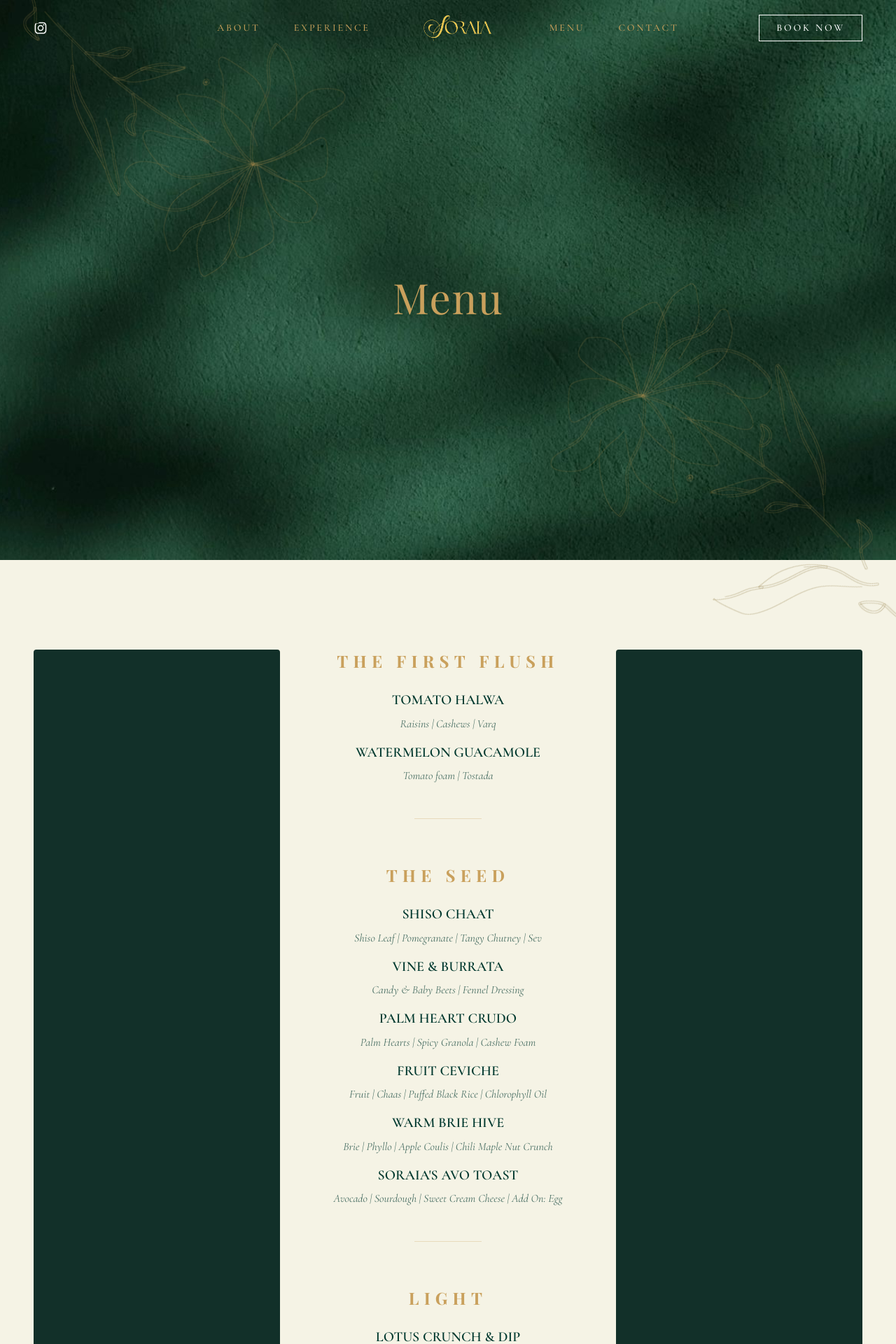
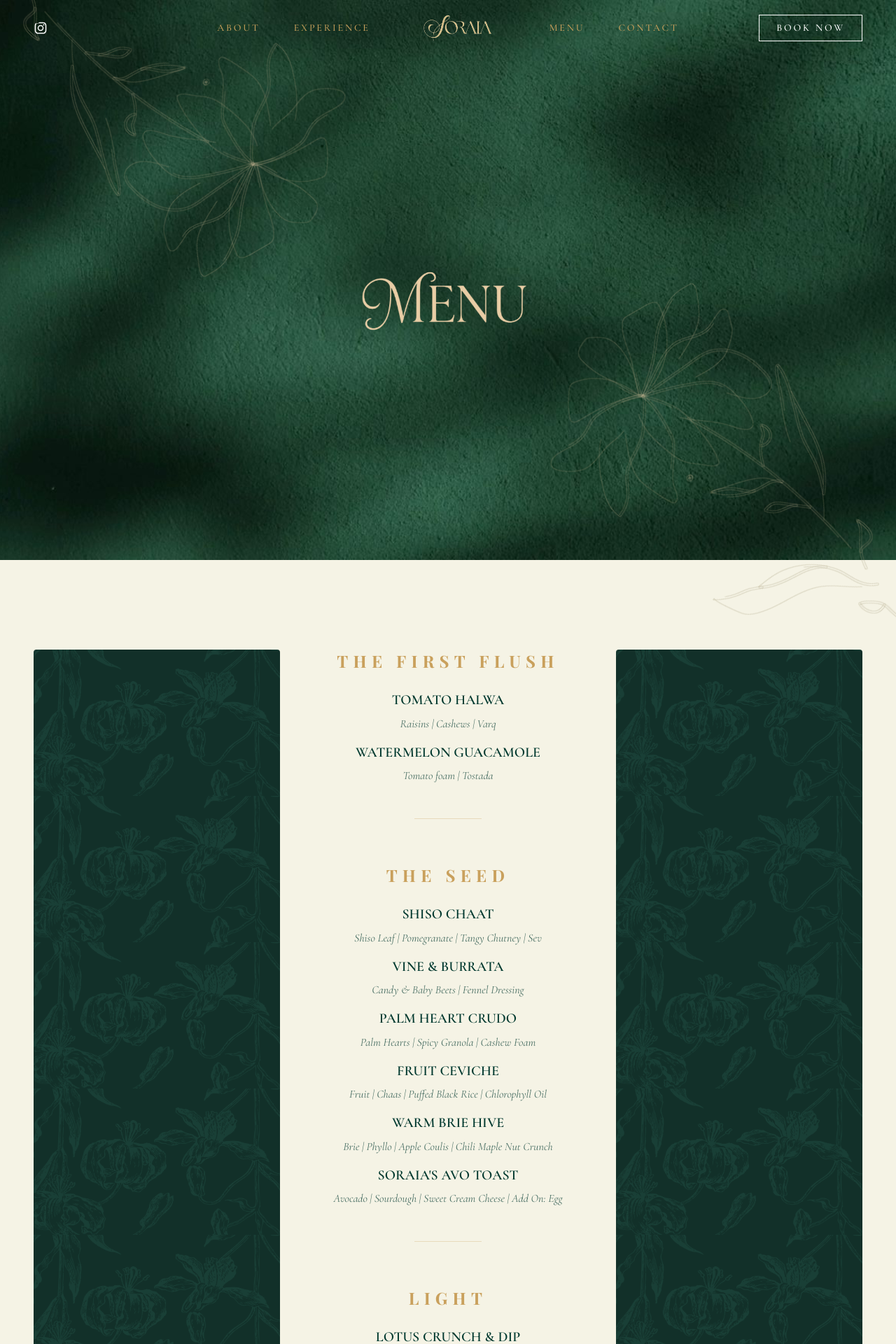
Before and after one commit to ashmay29/Soraia, a Next.js app in the folder apps/kepler/: page /menu in a window 1280 px wide. Shown: the top 1920 px of the page at 70% size. Built offline with nearby package versions, Linux system fonts and the light colour scheme; a web font is replaced by a local one.

Commit message:
Update menu (#8)

```diff
--- a/apps/kepler/src/app/menu/page.tsx
+++ b/apps/kepler/src/app/menu/page.tsx
@@ -4,6 +4,8 @@
 import Navigation from "@/components/navbar/Navigation";
 import Image from "next/image";
 import FlowerBorder from "@/components/Hero/animations/FlowerBorder";
+import Footer from "@/components/Footer";
+import { GOLD_FILTER } from "@/lib/filters";
 
 // Menu data structure
 const menuData = [
@@ -148,8 +150,19 @@
         />
         <div className="relative z-10 mx-auto w-full max-w-7xl">
           <div className="text-center">
-            {/* Menu Title */}
-            <h1 className="font-display text-gold mb-8 text-6xl tracking-wide">Menu</h1>
+            {/* Menu Logo */}
+            <div className="flex w-full justify-center">
+              <div className="relative h-48 w-48 md:h-72 md:w-72 lg:h-96 lg:w-96">
+                <Image
+                  src="/logo/menu.png"
+                  alt="Menu"
+                  fill
+                  className="object-contain"
+                  style={{ filter: GOLD_FILTER }}
+                  priority
+                />
+              </div>
+            </div>
           </div>
         </div>
       </section>
@@ -165,6 +178,9 @@
 
       {/* Section 3: Mezcal & Gin - Two Column Drink List on Left, Image on Right */}
       <MezcalGinSection />
+
+      {/* Footer */}
+      <Footer />
     </div>
   );
 }
@@ -206,14 +222,15 @@
               isVisible ? "translate-x-0 opacity-100" : "-translate-x-10 opacity-0"
             }`}
           >
-            <div className="relative h-full min-h-[2000px] overflow-hidden rounded-sm">
-              <Image
-                src="/background/background.png"
-                alt="Menu background"
-                fill
-                className="object-cover"
-              />
-            </div>
+            <div
+              className="relative h-full min-h-[2000px] overflow-hidden rounded-sm"
+              style={{
+                backgroundImage: "url('/background/background.png')",
+                backgroundSize: "contain",
+                backgroundRepeat: "repeat-y",
+                backgroundPosition: "center top",
+              }}
+            ></div>
           </div>
 
           {/* CENTER COLUMN - Menu Content */}
@@ -259,14 +276,15 @@
             }`}
             style={{ transitionDelay: "400ms" }}
           >
-            <div className="relative h-full min-h-[2000px] overflow-hidden rounded-sm">
-              <Image
-                src="/background/background.png"
-                alt="Menu background"
-                fill
-                className="object-cover"
-              />
-            </div>
+            <div
+              className="relative h-full min-h-[2000px] overflow-hidden rounded-sm"
+              style={{
+                backgroundImage: "url('/background/background.png')",
+                backgroundSize: "contain",
+                backgroundRepeat: "repeat-y",
+                backgroundPosition: "center top",
+              }}
+            ></div>
           </div>
         </div>
       </div>
--- a/apps/kepler/src/components/About.tsx
+++ b/apps/kepler/src/components/About.tsx
@@ -71,7 +71,7 @@
             style={{ transitionDelay: "200ms" }}
           >
             <div
-              className="bg-primary relative flex aspect-4/5 items-center justify-center p-12"
+              className="bg-primary relative flex aspect-4/5 items-center justify-center p-4 md:p-12"
               style={{
                 backgroundImage: "url('/background/background.png')",
                 backgroundSize: "cover",
@@ -93,7 +93,7 @@
                   </div>
 
                   {/* Straight Collage Grid */}
-                  <div className="absolute inset-8 z-10 grid grid-cols-2 grid-rows-6 gap-2">
+                  <div className="absolute inset-4 z-10 grid grid-cols-2 grid-rows-6 gap-2 md:inset-8">
                     {/* Top Left - Large Vertical */}
                     <div className="relative col-span-1 row-span-4 transition-transform hover:scale-[1.02]">
                       <Image
@@ -137,7 +137,7 @@
                     {/* Ambience Text Overlay */}
                     <div className="pointer-events-none absolute top-[63%] left-1/2 z-20 -translate-x-1/2 -translate-y-1/2">
                       <h3
-                        className="font-display bg-cover bg-clip-text bg-center text-6xl tracking-widest text-transparent"
+                        className="font-display bg-cover bg-clip-text bg-center text-3xl tracking-widest text-transparent md:text-6xl"
                         style={{
                           backgroundImage: "url('/paper-texture.png')",
                           WebkitBackgroundClip: "text",
--- a/apps/kepler/src/components/Hero.tsx
+++ b/apps/kepler/src/components/Hero.tsx
@@ -3,6 +3,7 @@
 import { useEffect, useState } from "react";
 import Image from "next/image";
 import FlowerBorder from "@/components/Hero/animations/FlowerBorder";
+import { GOLD_FILTER } from "@/lib/filters";
 
 export default function Hero() {
   const [isVisible, setIsVisible] = useState(false);
@@ -35,8 +36,11 @@
         className="object-cover object-[center_70%]"
         priority
       />
-      {/* Decorative gold linework overlays */}
-      <FlowerBorder colorClass="text-gold" opacityClass={dimFlowers ? "opacity-5" : "opacity-90"} />
+      {/* Decorative linework overlays - changes from gold to green when dimmed */}
+      <FlowerBorder
+        colorClass={dimFlowers ? "text-primary" : "text-gold"}
+        opacityClass={dimFlowers ? "opacity-5" : "opacity-90"}
+      />
       <div className="relative z-10 mx-auto w-full max-w-7xl">
         <div className="text-center">
           {/* Main Title */}
@@ -53,8 +57,7 @@
                 fill
                 className="object-contain"
                 style={{
-                  filter:
-                    "brightness(0) saturate(100%) invert(78%) sepia(57%) saturate(462%) hue-rotate(356deg) brightness(95%) contrast(92%)",
+                  filter: GOLD_FILTER,
                 }}
                 priority
                 sizes="(max-width: 768px) 100vw, 384px"
--- a/apps/kepler/src/components/Hero/animations/FlowerBorder.tsx
+++ b/apps/kepler/src/components/Hero/animations/FlowerBorder.tsx
@@ -1,5 +1,6 @@
 import React from "react";
 import { flowerPaths } from "./FlowerPaths";
+import { GOLD_FILTER } from "@/lib/filters";
 
 type Props = {
   colorClass?: string; // e.g. "text-gold" or "text-primary"
@@ -14,6 +15,10 @@
   // Each path starts 80ms after the previous one for smooth sequential drawing
   const getAnimationDelay = (index: number) => index * 80;
 
+  const isGold = colorClass === "text-gold";
+  // If using the gold filter, use a neutral color (black) as the base so the filter applies correctly
+  const svgColorClass = isGold ? "text-black" : colorClass;
+
   const botanicalFlower = (
     <g
       fill="none"
@@ -21,6 +26,9 @@
       strokeWidth="1.2"
       strokeLinecap="round"
       strokeLinejoin="round"
+      style={{
+        filter: isGold ? GOLD_FILTER : "none",
+      }}
     >
       {flowerPaths.map((pathData, index) => (
         <path
@@ -43,7 +51,7 @@
       <div className="absolute -right-64 -bottom-64 h-[900px] w-[900px] origin-center rotate-135">
         <svg
           viewBox="0 0 2500 3000"
-          className={`h-full w-full ${colorClass}`}
+          className={`h-full w-full ${svgColorClass}`}
           preserveAspectRatio="xMidYMid meet"
         >
           {botanicalFlower}
@@ -54,7 +62,7 @@
       <div className="absolute -top-64 -left-64 h-[900px] w-[900px] origin-center rotate-315">
         <svg
           viewBox="0 0 2500 3000"
-          className={`h-full w-full ${colorClass}`}
+          className={`h-full w-full ${svgColorClass}`}
           preserveAspectRatio="xMidYMid meet"
         >
           {botanicalFlower}
--- a/apps/kepler/src/components/navbar/Navigation.tsx
+++ b/apps/kepler/src/components/navbar/Navigation.tsx
@@ -2,13 +2,10 @@
 
 import { useState, useEffect } from "react";
 import Image from "next/image";
+import Link from "next/link";
+import { PRIMARY_FILTER, WHITE_FILTER } from "@/lib/filters";
 
 // Shared image color filters (avoid duplication)
-const GOLD_FILTER =
-  "brightness(0) saturate(100%) invert(78%) sepia(57%) saturate(462%) hue-rotate(356deg) brightness(95%) contrast(92%)";
-const PRIMARY_FILTER =
-  "brightness(0) saturate(100%) invert(12%) sepia(21%) saturate(1068%) hue-rotate(116deg) brightness(90%) contrast(93%)";
-const WHITE_FILTER = "brightness(0) invert(1)";
 
 export default function Navigation() {
   const [scrolled, setScrolled] = useState(false);
@@ -83,19 +80,19 @@
               </div>
 
               {/* Logo */}
-              <div className="relative h-8 w-32 md:h-10 md:w-40" aria-label="Soraia">
+              <Link href="/" aria-label="Home" className="relative block h-8 w-32 md:h-10 md:w-40">
                 <Image
                   src="/logo/name.png"
                   alt="Soraia"
                   fill
                   className="object-contain transition-all duration-300"
                   style={{
-                    filter: isMenuOpen ? WHITE_FILTER : scrolled ? PRIMARY_FILTER : GOLD_FILTER,
+                    filter: isMenuOpen ? WHITE_FILTER : scrolled ? PRIMARY_FILTER : "none",
                   }}
                   priority
                   sizes="(max-width: 768px) 7rem, 10rem"
                 />
-              </div>
+              </Link>
 
               <div className="flex items-center gap-8 lg:gap-12">
                 <a
@@ -128,19 +125,19 @@
           <div className="nav-mobile w-full items-center justify-between">
             <div className="z-50">
               {/* Logo image replacing text title, color-tinted via CSS filter */}
-              <div className="relative h-6 w-28" aria-label="Soraia">
+              <Link href="/" aria-label="Home" className="relative block h-6 w-28">
                 <Image
                   src="/logo/name.png"
                   alt="Soraia"
                   fill
                   className="object-contain transition-all duration-300"
                   style={{
-                    filter: isMenuOpen ? WHITE_FILTER : scrolled ? PRIMARY_FILTER : GOLD_FILTER,
+                    filter: isMenuOpen ? WHITE_FILTER : scrolled ? PRIMARY_FILTER : "none",
                   }}
                   priority
                   sizes="(max-width: 768px) 7rem, 8rem"
                 />
-              </div>
+              </Link>
             </div>
 
             {/* Mobile Hamburger Button */}
--- /dev/null
+++ b/apps/kepler/src/lib/filters.ts
@@ -0,0 +1,12 @@
+// Shared CSS filter constants for images/icons
+// Usage: style={{ filter: GOLD_FILTER }}
+
+export const GOLD_FILTER =
+  "brightness(0) saturate(100%) invert(78%) sepia(30%) saturate(300%) hue-rotate(356deg) brightness(105%) contrast(85%)";
+
+// Primary brand color filter for dark green tint
+export const PRIMARY_FILTER =
+  "brightness(0) saturate(100%) invert(12%) sepia(21%) saturate(1068%) hue-rotate(116deg) brightness(90%) contrast(93%)";
+
+// Pure white filter for logos/icons on dark backgrounds
+export const WHITE_FILTER = "brightness(0) invert(1)";
```
Also changed, not shown: apps/kepler/public/logo/menu.png (added).
